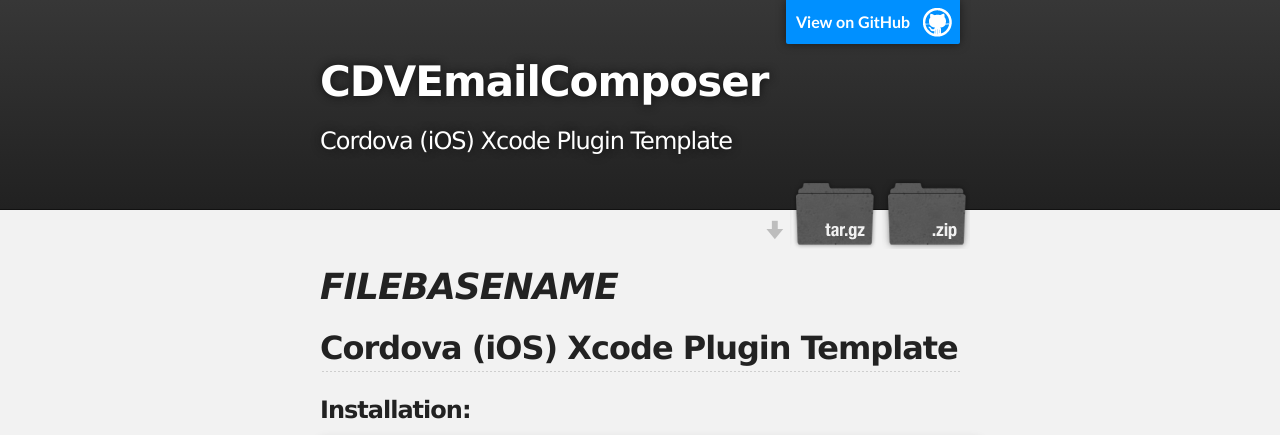
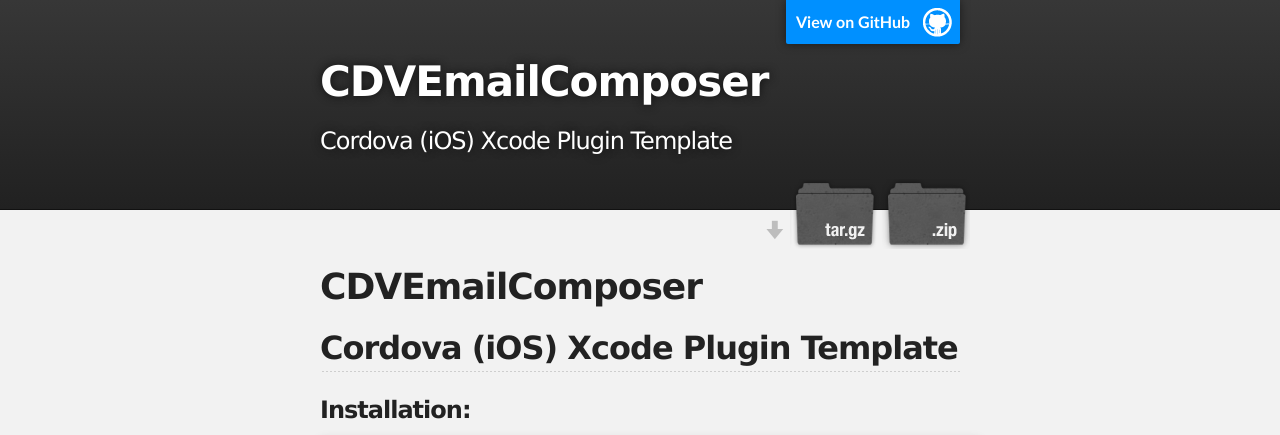
Before and after one commit to RandyMcMillan/CDVEmailComposer, a plain HTML site: page index.html in a window 1280 px wide. Shown: the top 435 px of the page. Drawn offline with Linux system fonts and the light colour scheme.

```diff
--- a/index.html
+++ b/index.html
@@ -31,8 +31,7 @@
     <!-- MAIN CONTENT -->
     <div id="main_content_wrap" class="outer">
       <section id="main_content" class="inner">
-        <h1>
-<strong><em>FILEBASENAME</em></strong> </h1>
+        <h1>CDVEmailComposer</h1>
 
 <h2>Cordova (iOS) Xcode Plugin Template</h2>
 
```
Also changed, not shown: params.json (+1 -1 lines).
